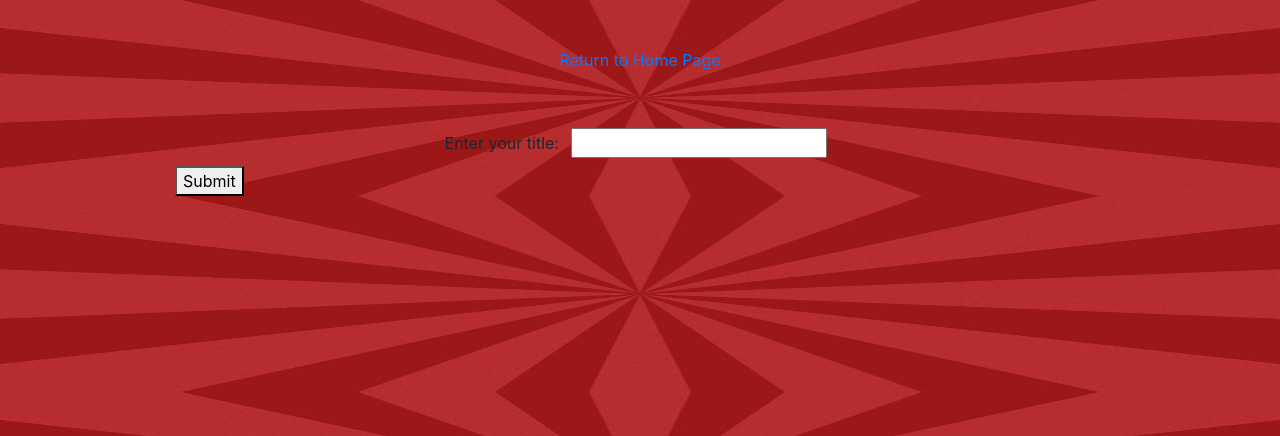
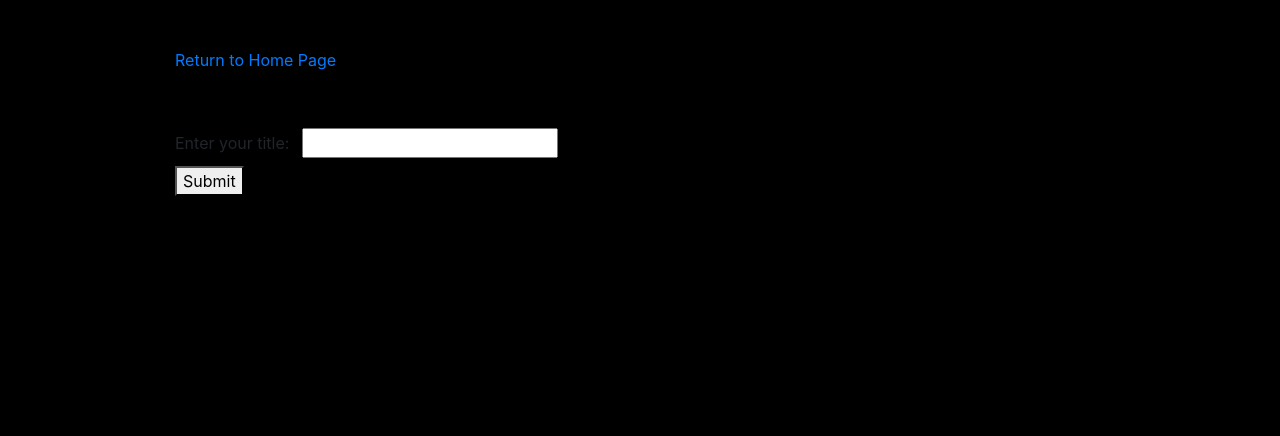
Before and after one commit to anzhelikasuchkova/Movie-Recommendation-Project, a Flask app: page /test_form in a window 1280 px wide. Shown: the top 436 px of the page. Run offline with Flask 2, Linux system fonts and the light colour scheme.

Commit message:
change style.css

```diff
--- a/static/style.css
+++ b/static/style.css
@@ -1,8 +1,3 @@
 body {
-
-    background-color:#b92f2f;
-    background-image: url("Movie.jpg");
-    background-size: 100% 100%;
-    text-align: center;
-
+background-color: black;
 }
--- a/templates/test_form.html
+++ b/templates/test_form.html
@@ -9,10 +9,8 @@
   <!-- <link rel="stylesheet" href="./templates/static/style.css"/> -->
   <!-- <style>
     body {
-      background-color:#b92f2f;
-      background-image: url("./static/Movie.jpg");
-      background-size: 100% 100%;
-      text-align: center;
+      background-color:#0a0808;
+
     }
   </style> -->
 
```
